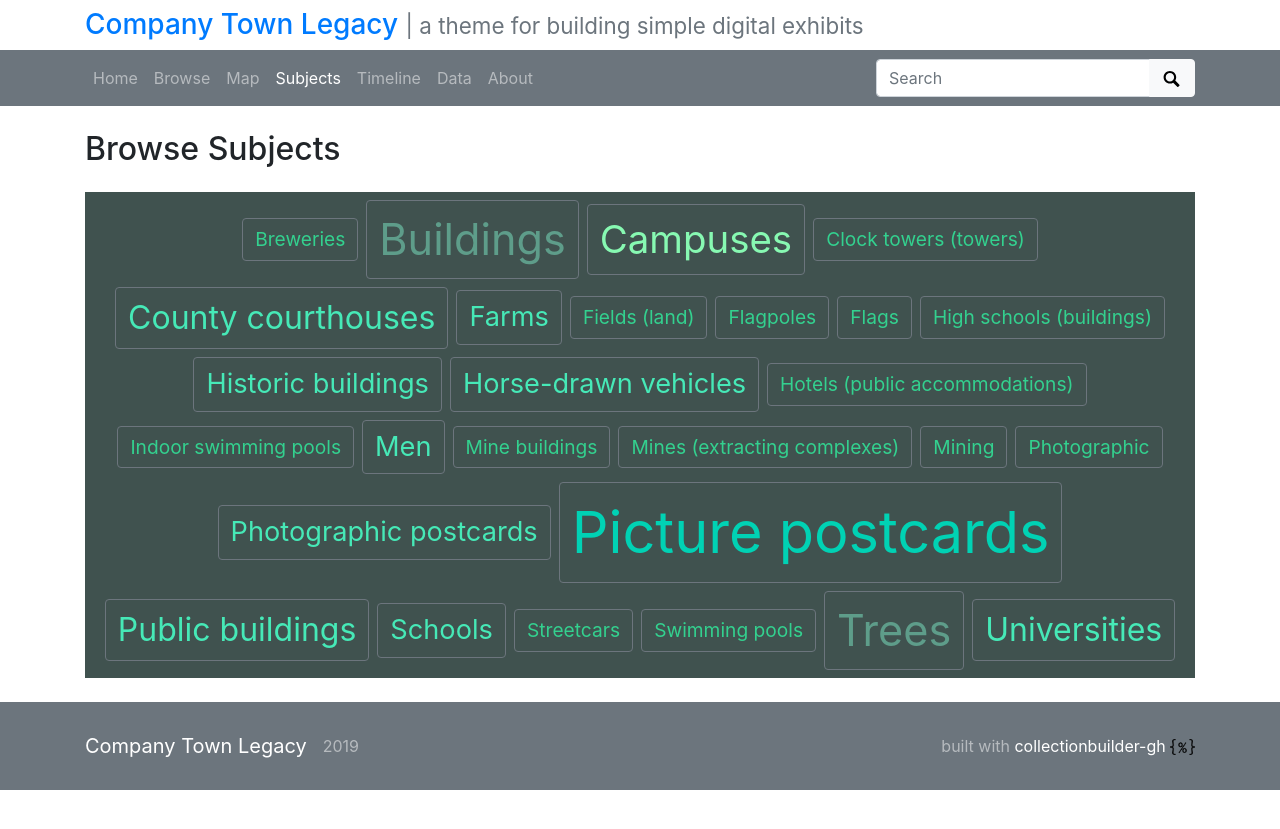
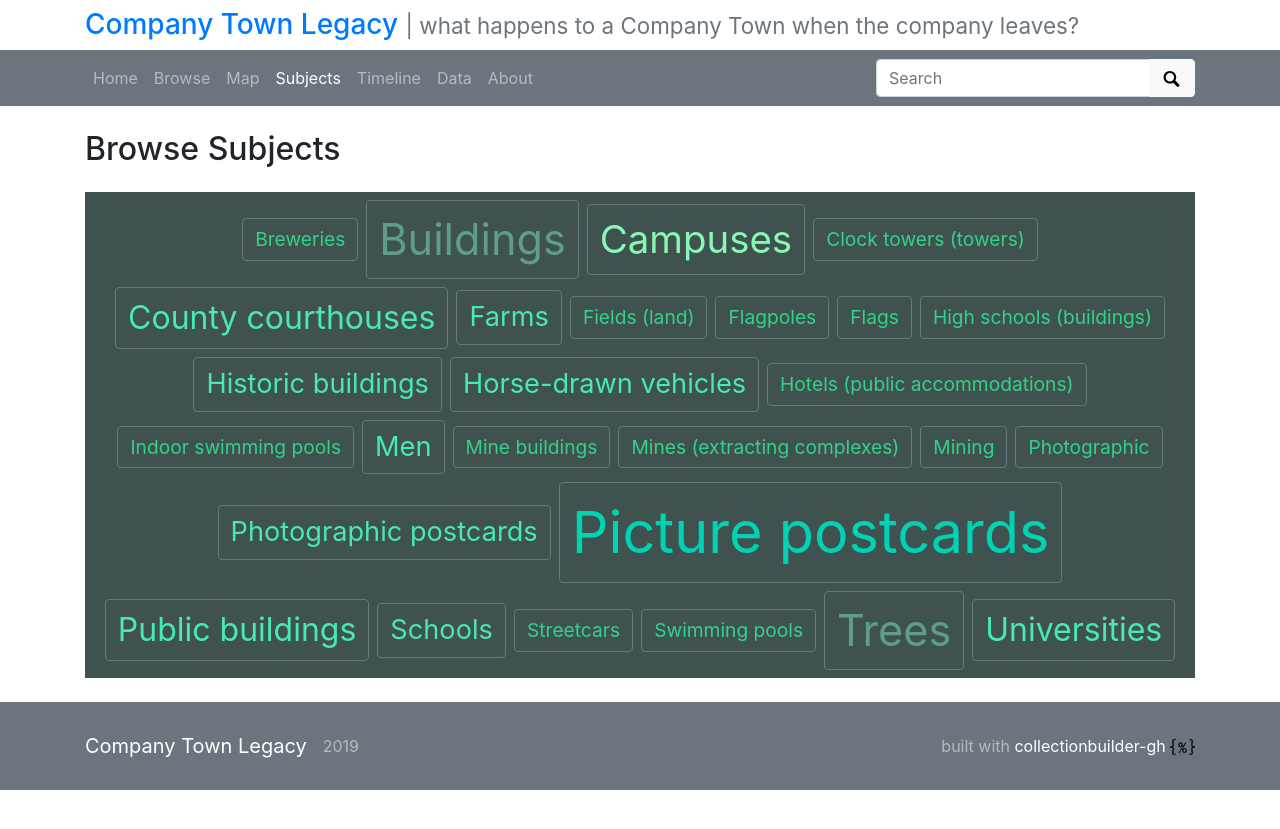
Before and after one commit to CompanyTownLegacy/CompanyTownLegacy.github.io, a Jekyll site: the page built from pages/subjects.md, in a window 1280 px wide. Shown: the top 829 px of the page. Built offline with Jekyll 4.4.1, drawn with Linux system fonts in a browser that asks for light colours.

Commit message:
Updated site description and contact info

```diff
--- a/_config.yml
+++ b/_config.yml
@@ -7,16 +7,16 @@
 # title of site appears in banner
 title: Company Town Legacy
 # tagline appears in banner
-tagline: a theme for building simple digital exhibits
+tagline: what happens to a Company Town when the company leaves?
 # description appears in meta tags and other locations
 # this description might appear in search result lists, keep around 160 characters max
-description: "CollectionBuilder-GH is a template for creating small digital collection exhibits on GitHub Pages designed for teaching digital library skills"
+description: "exploring what happens to a company town when the company leaves"
 # keywords appear in meta tags
-keywords: "university of idaho, digital collections, digital humanities"
+keywords: "potlatch idaho, digital collections, digital humanities"
 # creator of the digital collection, to appear in meta tags
 author: Diane Kelly-Riley
 # creator contact email for meta tags
-email: ewilliamson@uidaho.edu
+email: dianek@uidaho.edu
 # collection project date, when did you publish this
 collection-date: "2019"
 
```
